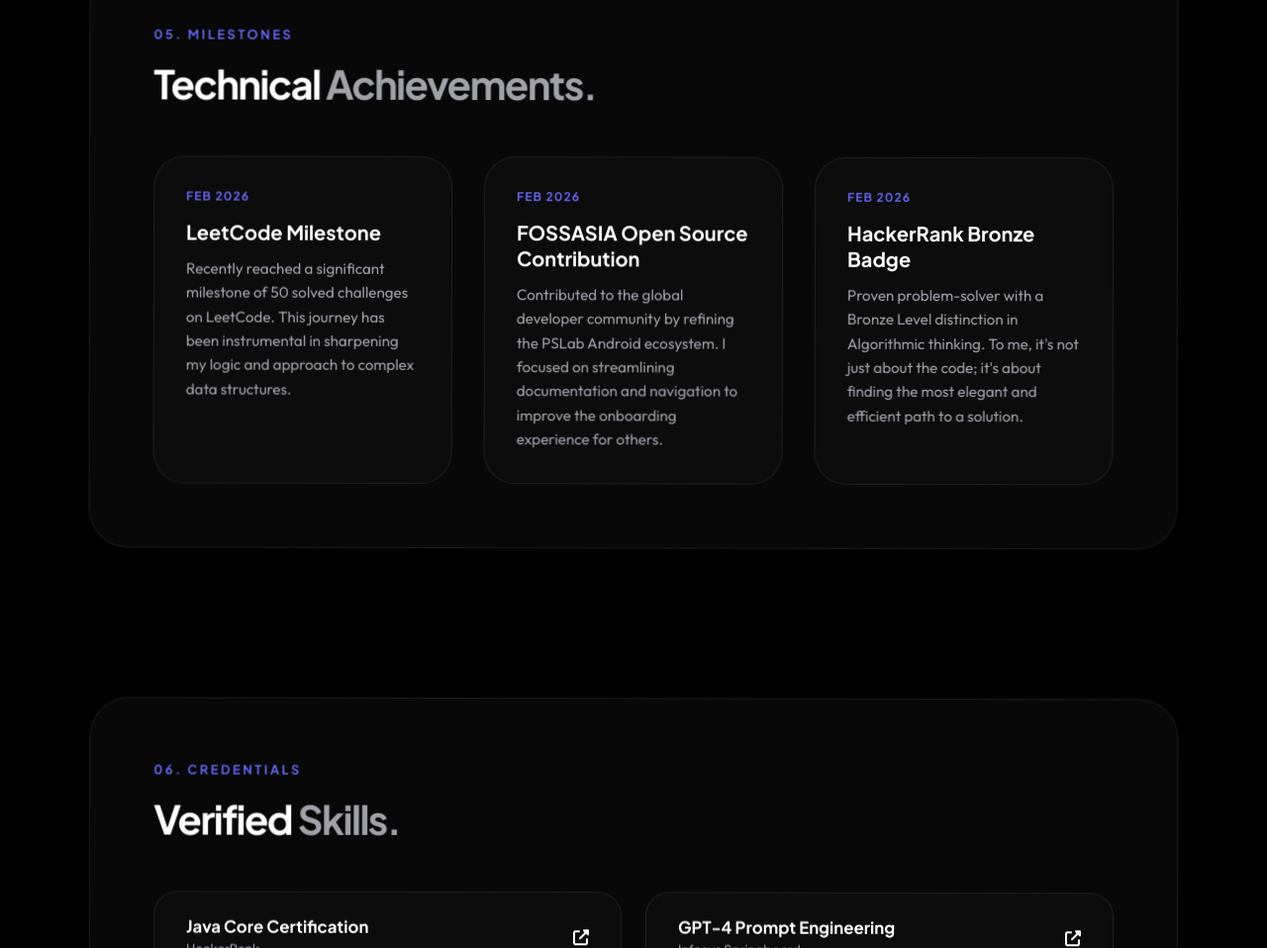
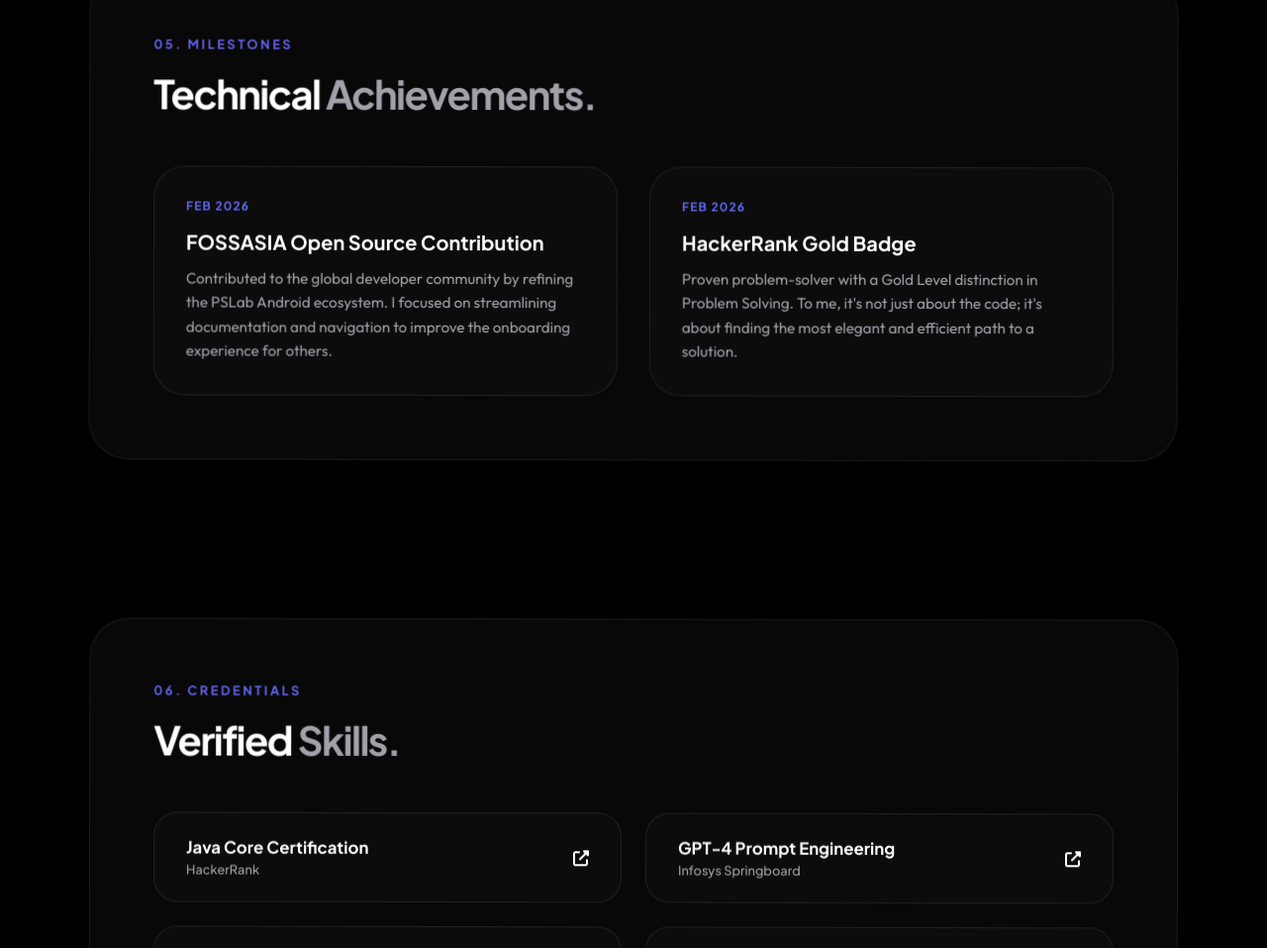
Before and after one commit to Soorajr005/Portfolio, a website built with Vite: page index.html in a window 1280 px wide. Shown: the part 3825-4783 px from the top of the page at 99% size. Built offline with nearby package versions, Linux system fonts and the light colour scheme.

Commit message:
Update milestones: Remove LeetCode, update HackerRank to Gold

```diff
--- a/index.html
+++ b/index.html
@@ -244,18 +244,13 @@
                     <div class="achievements-grid">
                         <div class="achievement-item">
                             <span class="achievement-date">Feb 2026</span>
-                            <h3>LeetCode Milestone</h3>
-                            <p>Recently reached a significant milestone of 50 solved challenges on LeetCode. This journey has been instrumental in sharpening my logic and approach to complex data structures.</p>
-                        </div>
-                        <div class="achievement-item">
-                            <span class="achievement-date">Feb 2026</span>
                             <h3>FOSSASIA Open Source Contribution</h3>
                             <p>Contributed to the global developer community by refining the PSLab Android ecosystem. I focused on streamlining documentation and navigation to improve the onboarding experience for others.</p>
                         </div>
                         <div class="achievement-item">
                             <span class="achievement-date">Feb 2026</span>
-                            <h3>HackerRank Bronze Badge</h3>
-                            <p>Proven problem-solver with a Bronze Level distinction in Algorithmic thinking. To me, it's not just about the code; it's about finding the most elegant and efficient path to a solution.</p>
+                            <h3>HackerRank Gold Badge</h3>
+                            <p>Proven problem-solver with a Gold Level distinction in Problem Solving. To me, it's not just about the code; it's about finding the most elegant and efficient path to a solution.</p>
                         </div>
                     </div>
                 </div>
```
